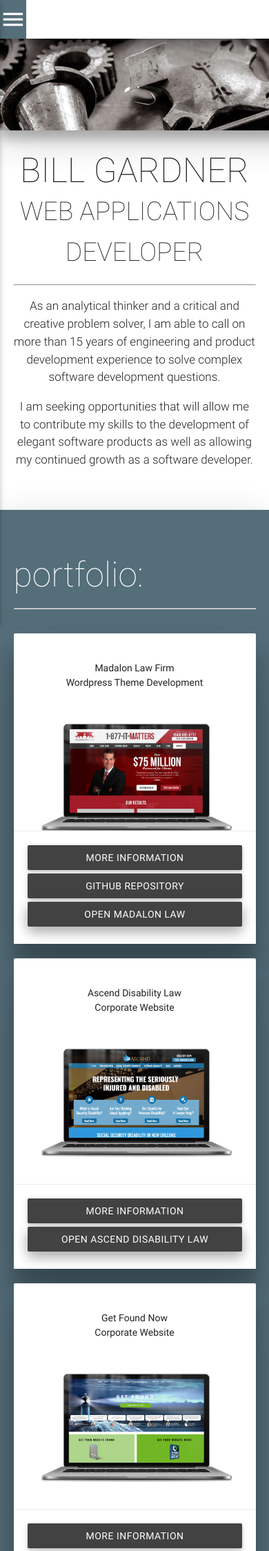
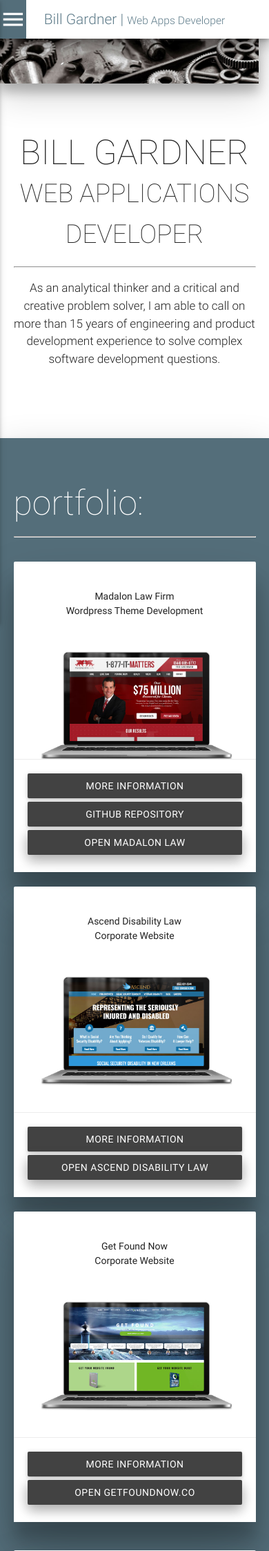
Before and after one commit to williamjohngardner/williamjgardner, a Django app: page / in a window 390 px wide; the page is wider, and only the part inside the window is pictured. Shown: the top 2248 px of that part at 69% size. Run offline with Django 3.2, Linux system fonts and the light colour scheme; some libraries are stand-ins or nearby versions.

Commit message:
added header title to mobile

```diff
--- a/app/static/app/css/main.css
+++ b/app/static/app/css/main.css
@@ -1,9 +1,13 @@
 h2 {
-  font-family:Roboto;
+  font-family:'Roboto', sans-serif;
   font-weight: 200;
 }
 
-#portfoliobutton{
+#header-image-med {
+  width: 375px;
+}
+
+#portfoliobutton {
   width: 100%;
   margin-bottom: 5px;
 }
@@ -13,11 +17,23 @@ h2 {
    margin-top: 10px;
  }
 
-#logo{
+ #resumebtn_mobile {
+   width: 290px;
+   margin-top: 10px;
+ }
+
+#logo {
   padding-left: 20px;
 }
 
-#btn{
+#logo-mobile {
+  font-size: 1.5em;
+  margin-left: 0;
+  padding-left: 0;
+
+}
+
+#btn {
   width: 150px;
 }
 
@@ -45,6 +61,4 @@ h2 {
   #headshot-dsktop {
     display: none;
   }
-
-
 }
--- a/templates/base.html
+++ b/templates/base.html
@@ -27,6 +27,8 @@
   <nav>
     <div class="nav-wrapper white z-depth-3">
       <a id="logo" href="/" class="brand-logo blue-grey-text text-darken-1-text flow-text hide-on-small-only">Bill Gardner  |  <small>Web Applications Developer</small></a>
+      <a id="logo-mobile" href="/" class="brand-logo blue-grey-text text-darken-1-text flow-text hide-on-med-and-up">Bill Gardner | <small>Web Apps Developer</small></a>
+
       <a href="#" data-activates="mobile-demo" class="button-collapse"><i class="material-icons blue-grey darken-1">menu</i></a>
         <ul id="buttons" class="right hide-on-med-and-down">
           <li><a id="btn" class="waves-effect grey darken-3 btn z-depth-2" href="http://www.williamjohngardner.com/blog">Blog</a></li>
--- a/templates/index.html
+++ b/templates/index.html
@@ -10,11 +10,14 @@
 {% endblock %}
 {% block about %}
   <div class="container">
+    <br>
+    <br>
     <h2 class="center-align hide-on-med-and-down">BILL GARDNER &nbsp<small>WEB APPLICATIONS DEVELOPER</small></h2>
     <h2 class="center-align hide-on-large-only">BILL GARDNER<br><small>WEB APPLICATIONS DEVELOPER</small></h2>
     <hr>
     <p class="flow-text center-align">As an analytical thinker and a critical and creative problem solver, I am able to call on more than 15 years of engineering and product development experience to solve complex software development questions.</p>
-    <p class="flow-text center-align">I am seeking opportunities that will allow me to contribute my skills to the development of elegant software products as well as allowing my continued growth as a software developer.</p>
+    <br>
+    <br>
     <br>
     <br>
   </div>
@@ -662,8 +665,8 @@
   </div>
   <div class="row hide-on-large-only">
     <div class="col s12 m12 center-align">
-      <a id="resumebtn" class="waves-effect grey darken-3 btn-large z-depth-1" href="{% static 'app/images/gardner_resume.pdf' %}" target="blank">Click to View My Resume</a>
-      <a id="resumebtn" class="waves-effect grey darken-3 btn-large z-depth-3" href="{% static 'app/images/gardner_resume.pdf' %}" download>Download My Resume as .pdf</a>
+      <a id="resumebtn_mobile" class="waves-effect grey darken-3 btn-large z-depth-1" href="{% static 'app/images/gardner_resume.pdf' %}" target="blank">Click to View My Resume</a>
+      <a id="resumebtn_mobile" class="waves-effect grey darken-3 btn-large z-depth-3" href="{% static 'app/images/gardner_resume.pdf' %}" download>Download My Resume as .pdf</a>
     </div>
   </div>
     <br>
```
